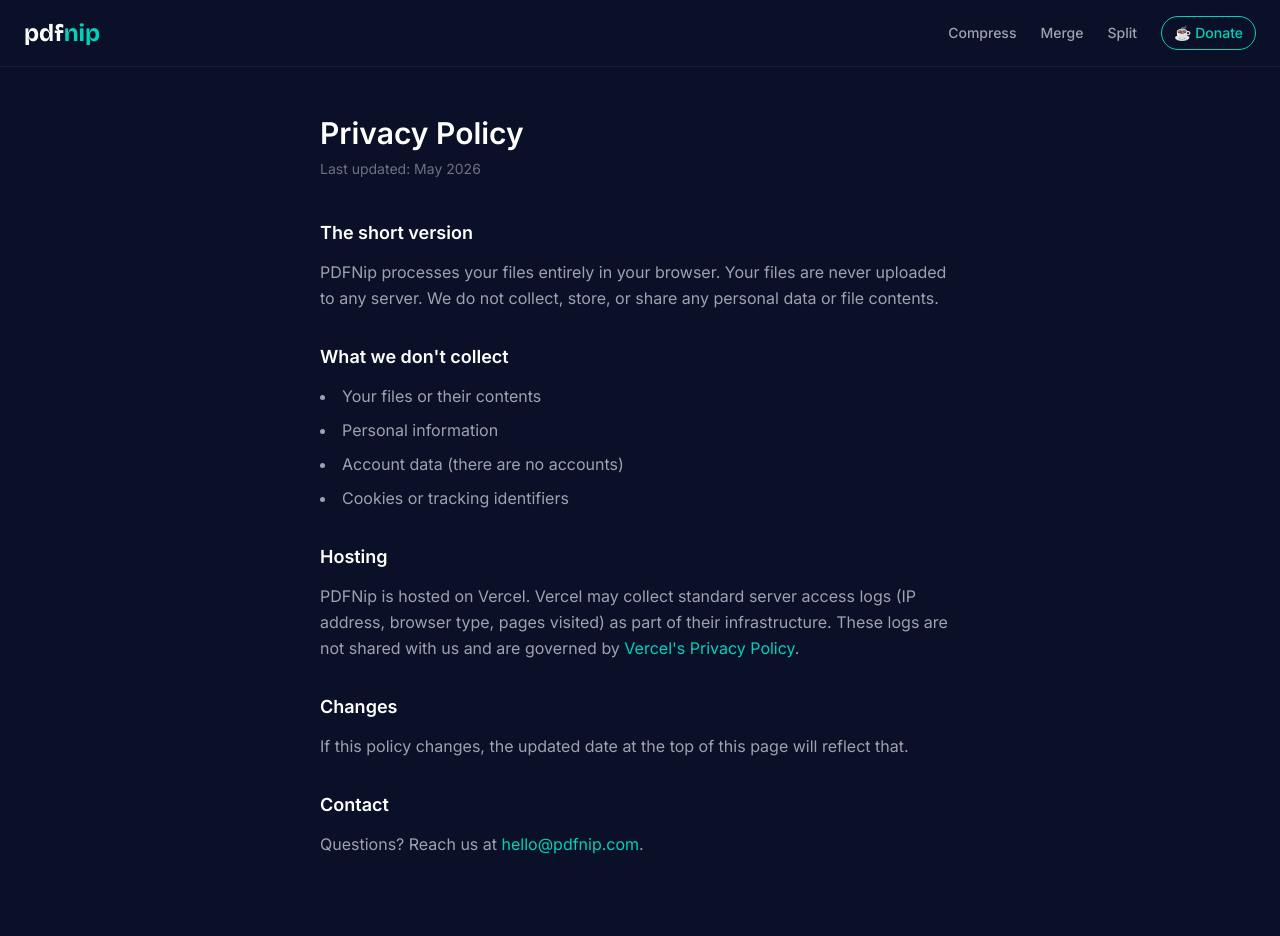
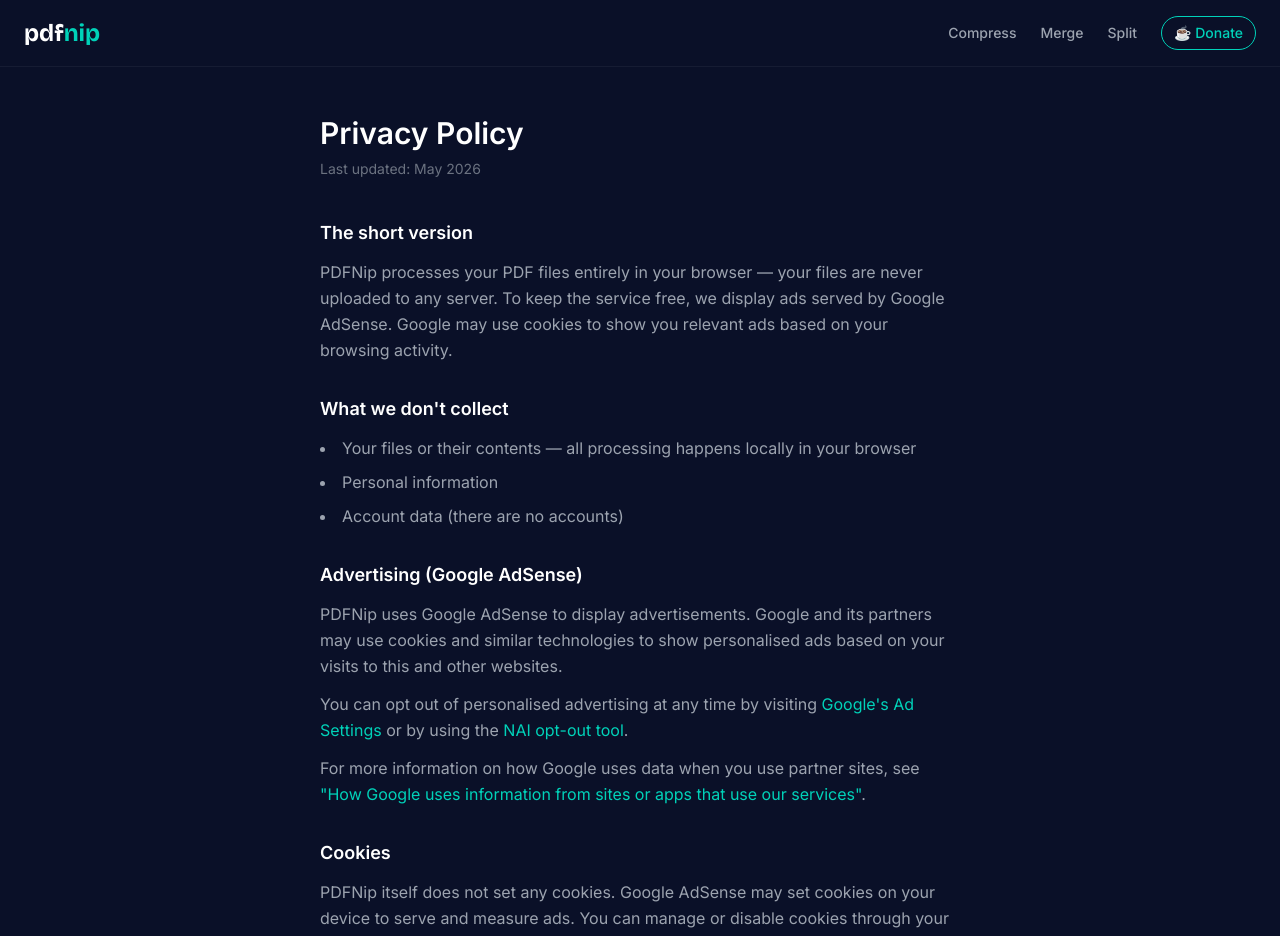
Before and after one commit to lewisgoku/pdfnip, a React (Vite) app: page /privacy in a window 1280 px wide. Shown: the top 936 px of the page. Built offline with nearby package versions, Linux system fonts and the light colour scheme.

Commit message:
update title pages

```diff
--- a/src/pages/Compress.tsx
+++ b/src/pages/Compress.tsx
@@ -86,7 +86,7 @@
   return (
     <div className="max-w-2xl mx-auto px-4 py-12">
       <PageMeta
-        title="Compress PDF Free — Reduce PDF File Size | PDFNip"
+        title="PDFNip | Compress PDF"
         description="Reduce your PDF file size for free, instantly in your browser. Choose Low, Medium, or High compression. No uploads, no account needed."
         path="/compress"
       />
@@ -100,7 +100,7 @@
           <DropZone accept="application/pdf" onFiles={handleFiles} />
           {error && <p className="text-red-400 text-sm mt-3">{error}</p>}
           <p className="text-gray-600 text-xs mt-3">
-            Your file never leaves your browser.
+            Your file never leaves your browser · Ads keep this tool free.
           </p>
           <div className="mt-8 grid grid-cols-1 sm:grid-cols-3 gap-4 text-center">
             <div className="bg-surface rounded-xl p-4">
--- a/src/pages/Home.tsx
+++ b/src/pages/Home.tsx
@@ -50,27 +50,27 @@
   return (
     <div className="max-w-4xl mx-auto px-4 py-12">
       <PageMeta
-        title="PDFNip — Free PDF Tools | Compress, Merge & Split"
-        description="Free, private PDF tools that run entirely in your browser. Compress, merge, and split PDFs — no uploads, no account required."
+        title="PDFNip | Free PDF Tools"
+        description="Free PDF tools that run entirely in your browser. Compress, merge, and split PDFs — your files never leave your device. No account required."
         path="/"
       />
       <div className="mb-14 text-center">
         <span className="inline-block border border-primary text-primary text-xs font-semibold uppercase tracking-widest px-3 py-1 rounded-full mb-6">
-          Free · Private · No account
+          Free · No account · Ad-supported
         </span>
         <h1 className="text-5xl md:text-6xl font-bold text-white mb-5 tracking-tight leading-tight">
           Trim. Merge.{' '}
           <span className="text-primary">Split.</span>
         </h1>
         <p className="text-gray-400 text-lg max-w-sm mx-auto leading-relaxed">
-          Your files never leave your device.
+          Your files never leave your device — ads keep it free.
         </p>
         <div className="flex flex-wrap items-center justify-center gap-3 sm:gap-6 mt-6 text-sm text-gray-500">
           <span>0 uploads</span>
           <span className="w-1 h-1 rounded-full bg-gray-600" />
           <span>0 accounts</span>
           <span className="w-1 h-1 rounded-full bg-gray-600" />
-          <span className="text-primary font-medium">100% private</span>
+          <span className="text-primary font-medium">Files stay local</span>
         </div>
         <p className="text-gray-500 text-xs mt-5">
           <span className="text-white font-semibold">{PDFS_PROCESSED}</span> PDFs processed
--- a/src/pages/Merge.tsx
+++ b/src/pages/Merge.tsx
@@ -124,7 +124,7 @@
   return (
     <div className="max-w-2xl mx-auto px-4 py-12">
       <PageMeta
-        title="Merge PDFs Free — Combine PDF Files Online | PDFNip"
+        title="PDFNip | Merge PDFs"
         description="Combine multiple PDF files into one document for free, right in your browser. Drag to reorder pages. No uploads, no account needed."
         path="/merge"
       />
@@ -144,7 +144,7 @@
           />
           {error && <p className="text-red-400 text-sm mt-3">{error}</p>}
           <p className="text-gray-600 text-xs mt-3">
-            Your file never leaves your browser.
+            Your files never leave your browser · Ads keep this tool free.
           </p>
           <div className="mt-8 grid grid-cols-1 sm:grid-cols-3 gap-4 text-center">
             <div className="bg-surface rounded-xl p-4">
--- a/src/pages/PrivacyPolicy.tsx
+++ b/src/pages/PrivacyPolicy.tsx
@@ -4,7 +4,7 @@
   return (
     <div className="max-w-2xl mx-auto px-4 py-12">
       <PageMeta
-        title="Privacy Policy | PDFNip"
+        title="PDFNip | Privacy Policy"
         description="PDFNip processes your files entirely in your browser. Your files are never uploaded to any server. Read our full privacy policy."
         path="/privacy"
       />
@@ -14,19 +14,70 @@
       <section className="mb-8">
         <h2 className="text-lg font-semibold text-white mb-3">The short version</h2>
         <p className="text-gray-400 leading-relaxed">
-          PDFNip processes your files entirely in your browser. Your files are never uploaded to
-          any server. We do not collect, store, or share any personal data or file contents.
+          PDFNip processes your PDF files entirely in your browser — your files are never uploaded
+          to any server. To keep the service free, we display ads served by Google AdSense.
+          Google may use cookies to show you relevant ads based on your browsing activity.
         </p>
       </section>
 
       <section className="mb-8">
         <h2 className="text-lg font-semibold text-white mb-3">What we don't collect</h2>
         <ul className="text-gray-400 leading-relaxed space-y-2 list-disc list-inside">
-          <li>Your files or their contents</li>
+          <li>Your files or their contents — all processing happens locally in your browser</li>
           <li>Personal information</li>
           <li>Account data (there are no accounts)</li>
-          <li>Cookies or tracking identifiers</li>
         </ul>
+      </section>
+
+      <section className="mb-8">
+        <h2 className="text-lg font-semibold text-white mb-3">Advertising (Google AdSense)</h2>
+        <p className="text-gray-400 leading-relaxed mb-3">
+          PDFNip uses Google AdSense to display advertisements. Google and its partners may use
+          cookies and similar technologies to show personalised ads based on your visits to this
+          and other websites.
+        </p>
+        <p className="text-gray-400 leading-relaxed mb-3">
+          You can opt out of personalised advertising at any time by visiting{' '}
+          <a
+            href="https://adssettings.google.com"
+            target="_blank"
+            rel="noopener noreferrer"
+            className="text-primary hover:underline"
+          >
+            Google's Ad Settings
+          </a>{' '}
+          or by using the{' '}
+          <a
+            href="https://optout.networkadvertising.org"
+            target="_blank"
+            rel="noopener noreferrer"
+            className="text-primary hover:underline"
+          >
+            NAI opt-out tool
+          </a>
+          .
+        </p>
+        <p className="text-gray-400 leading-relaxed">
+          For more information on how Google uses data when you use partner sites, see{' '}
+          <a
+            href="https://policies.google.com/technologies/partner-sites"
+            target="_blank"
+            rel="noopener noreferrer"
+            className="text-primary hover:underline"
+          >
+            "How Google uses information from sites or apps that use our services"
+          </a>
+          .
+        </p>
+      </section>
+
+      <section className="mb-8">
+        <h2 className="text-lg font-semibold text-white mb-3">Cookies</h2>
+        <p className="text-gray-400 leading-relaxed">
+          PDFNip itself does not set any cookies. Google AdSense may set cookies on your device
+          to serve and measure ads. You can manage or disable cookies through your browser settings
+          at any time.
+        </p>
       </section>
 
       <section className="mb-8">
--- a/src/pages/Split.tsx
+++ b/src/pages/Split.tsx
@@ -116,7 +116,7 @@
   return (
     <div className="max-w-2xl mx-auto px-4 py-12">
       <PageMeta
-        title="Split PDF Free — Extract Pages & Split by Range | PDFNip"
+        title="PDFNip | Split PDF"
         description="Split a PDF into separate files for free, instantly in your browser. Split by page range, every N pages, or extract all pages. No uploads needed."
         path="/split"
       />
@@ -129,7 +129,7 @@
         <>
           <DropZone accept="application/pdf" onFiles={handleFiles} />
           {error && <p className="text-red-400 text-sm mt-3">{error}</p>}
-          <p className="text-gray-600 text-xs mt-3">Your file never leaves your browser.</p>
+          <p className="text-gray-600 text-xs mt-3">Your file never leaves your browser · Ads keep this tool free.</p>
           <div className="mt-8 grid grid-cols-1 sm:grid-cols-3 gap-4 text-center">
             <div className="bg-surface rounded-xl p-4">
               <p className="text-2xl mb-2">📄</p>
--- a/src/pages/Terms.tsx
+++ b/src/pages/Terms.tsx
@@ -4,7 +4,7 @@
   return (
     <div className="max-w-2xl mx-auto px-4 py-12">
       <PageMeta
-        title="Terms of Use | PDFNip"
+        title="PDFNip | Terms of Use"
         description="Read the PDFNip terms of use. Free to use for personal and commercial purposes. No warranty provided."
         path="/terms"
       />
```
